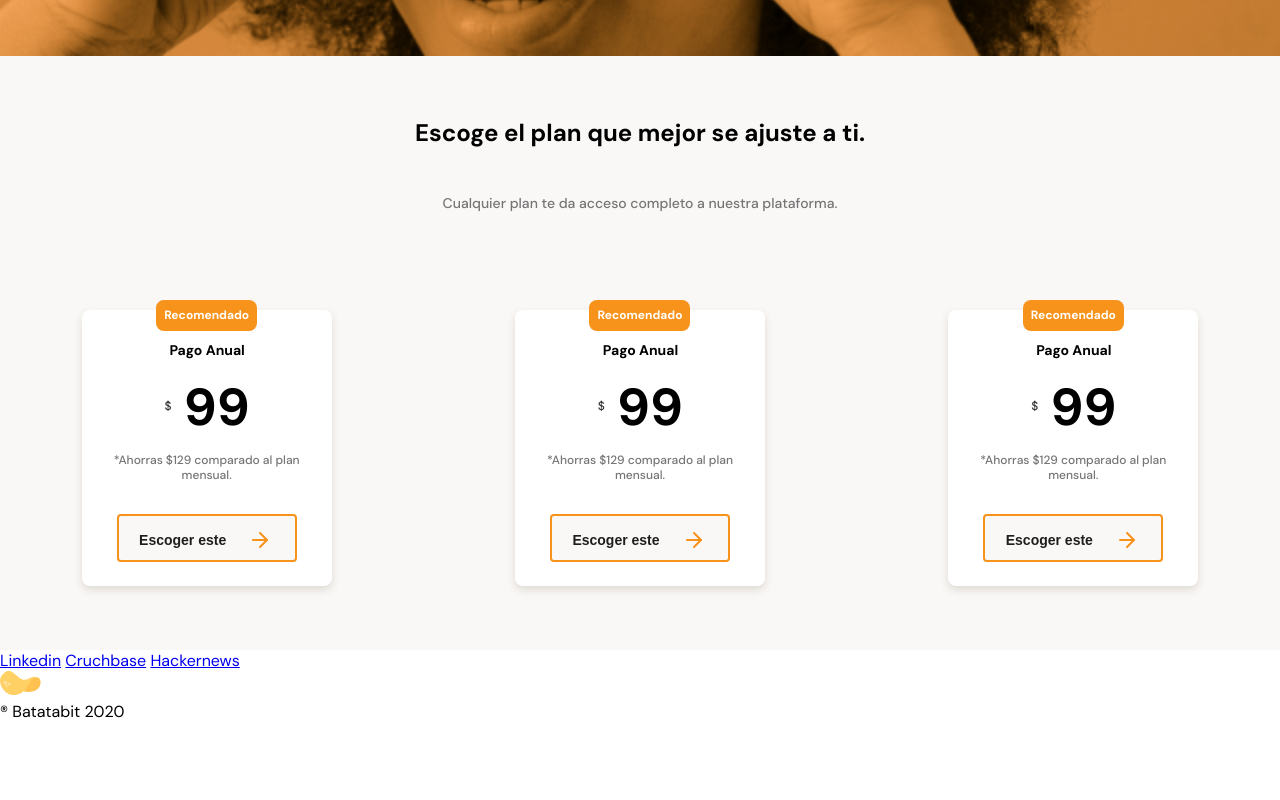
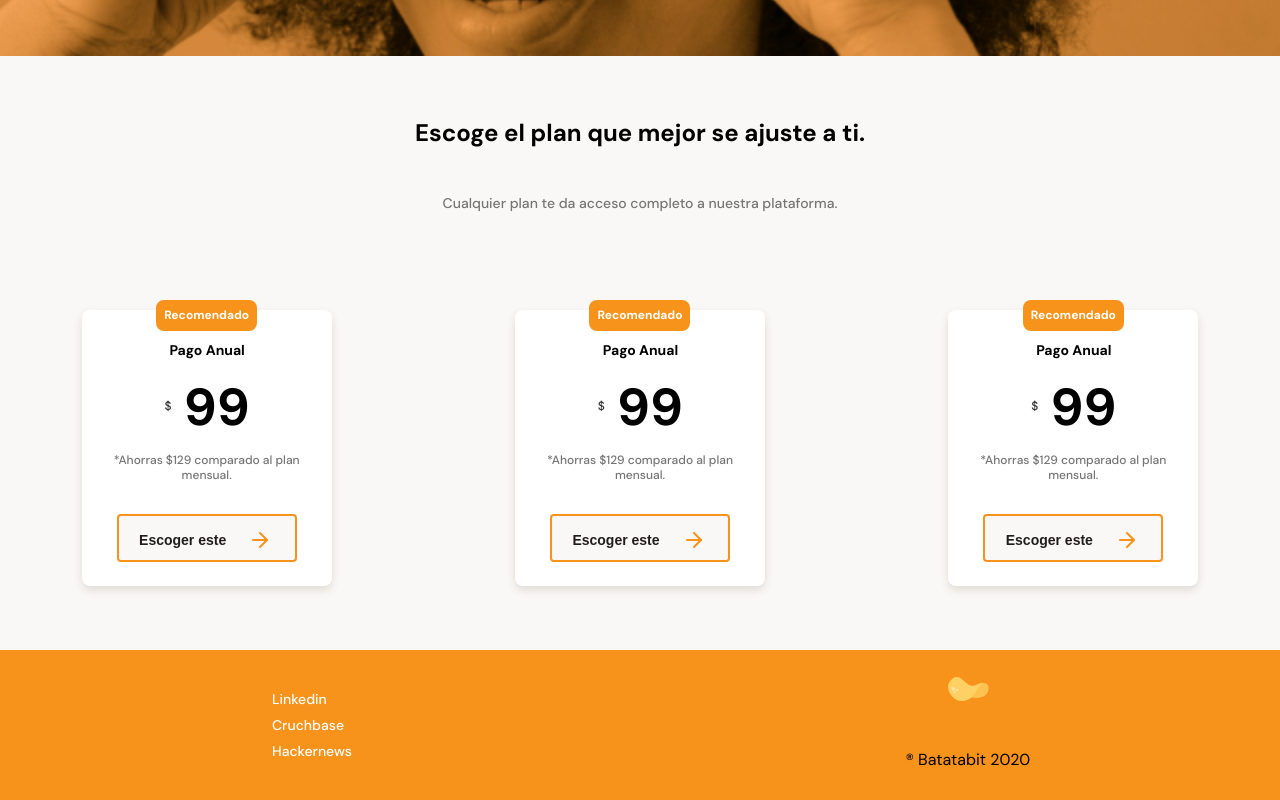
Before and after one commit to enriquegraficos/bataBit, a plain HTML site: page index.html in a window 1280 px wide. Shown: the part 2067-2867 px from the top of the page. Before the commit the page ends 2789 px from the top, so only its background shows below. Drawn offline with Linux system fonts and the light colour scheme.

Commit message:
Add files via upload

```diff
--- /dev/null
+++ b/css/footer.css
@@ -0,0 +1,38 @@
+footer{
+    display: grid;
+    gap: 32px;
+    grid-auto-rows:auto;
+    grid-template-columns: repeat(auto-fit, minmax(300px, 1fr));
+    justify-content: center;
+    background-color: var(--Bitcoin-orange);
+}
+
+footer .footer-container-text{
+    display: grid;
+    justify-content: center;
+    gap: 8px;
+    margin: 40px;
+}
+
+footer .footer-container-text a{
+   font-size: 0.875rem;
+   color: var(--just-white);
+   line-height: 18px;
+   font-weight: 500;
+   text-decoration: none;
+}
+
+footer .footer-container-img{
+    display: grid;
+    justify-content: center;
+    align-items: center;
+    gap: 8px;
+    margin-bottom: 8px;
+}
+
+footer .footer-container-img img{
+    position: relative;
+    bottom: -5px;
+   margin-left: auto;
+   margin-right: auto;
+}
--- a/css/plans-container.css
+++ b/css/plans-container.css
@@ -121,6 +121,12 @@ main .titles-services p{
     margin-bottom: 24px;
 }
 
+.plans-container .plan-content .plan-content-fill .choose-button:hover{
+    background-color: var(--Bitcoin-orange);
+
+
+}
+
 .plans-container .plan-content .plan-content-fill .choose-button .simbol-right{
 
     background-image:url(../assets/icons/svg/arrow-right.svg) ;
@@ -131,6 +137,7 @@ main .titles-services p{
 
 }
 
+
 .plans-container .plan-content .plan-content-fill .choose-button a{
     font-size: 0.875rem;
     line-height: 18.28px;
@@ -140,3 +147,7 @@ main .titles-services p{
     text-decoration: none;
     color: var(--warm-black);
 }
+
+.plans-container .plan-content .plan-content-fill .choose-button a:hover{
+    color: white;
+}
--- a/css/styles.css
+++ b/css/styles.css
@@ -4,6 +4,7 @@
 @import url('../css/card-container.css');
 @import url('../css/container-bitcoin-img.css');
 @import url('../css/plans-container.css');
+@import url('../css/footer.css');
 
 :root{
     --linearBG:linear-gradient(207.8deg, #201E1C 16.69%, #F7931A 100%);
```
